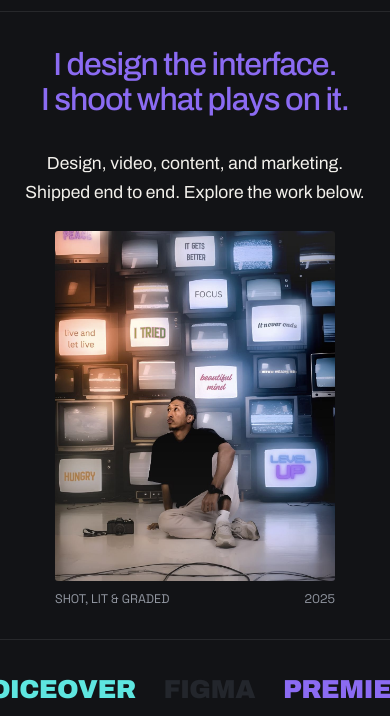
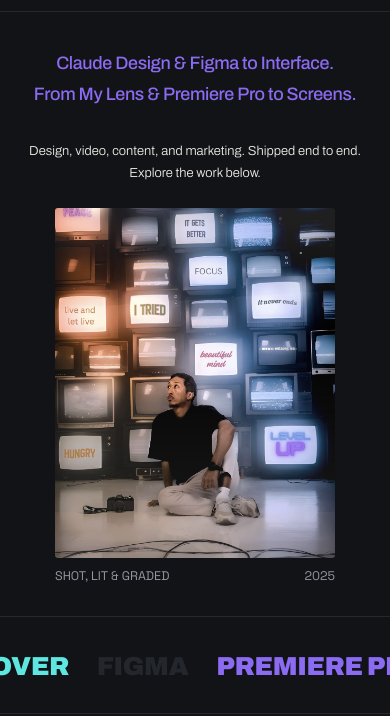
Before and after one commit to Praneshchaa/pranesh-portfolio-, a plain HTML site: page index.html in a window 390 px wide. Shown: the part 128-844 px from the top of the page. Drawn offline with Linux system fonts and the light colour scheme.

Commit message:
Hero section changes

```diff
--- a/index.html
+++ b/index.html
@@ -5,7 +5,7 @@
 <meta name="viewport" content="width=device-width, initial-scale=1">
 <title>Pranesh Shrestha — UI/UX Designer &amp; Video Editor</title>
 <meta name="description" content="Pranesh Shrestha — UI/UX designer, video editor, voiceover artist and visual storyteller based in Kathmandu, Nepal.">
-<link rel="preconnect" href="https://fonts.googleapis.com"><link rel="preconnect" href="https://fonts.gstatic.com" crossorigin=""><link href="https://fonts.googleapis.com/css2?family=Newsreader:opsz,wght@6..72,300;6..72,400;6..72,500&amp;family=Archivo:wght@400;500;600;700;800;900&amp;family=IBM+Plex+Mono:wght@400;500;600&amp;family=Space+Grotesk:wght@400;500;600;700&amp;display=swap" rel="stylesheet"><style>
+<link rel="preconnect" href="https://fonts.googleapis.com"><link rel="preconnect" href="https://fonts.gstatic.com" crossorigin=""><link href="https://fonts.googleapis.com/css2?family=Newsreader:opsz,wght@6..72,300;6..72,400;6..72,500&amp;family=Archivo:wght@300;400;500;600;700;800;900&amp;family=IBM+Plex+Mono:wght@400;500;600&amp;family=Space+Grotesk:wght@400;500;600;700&amp;display=swap" rel="stylesheet"><style>
 html{overflow-x:clip}
 body{margin:0;background:#0e0f11;overflow-x:clip}
 a{color:#8b6bf2;text-decoration:none}a:hover{color:#a595f7}
@@ -23,8 +23,8 @@ a{color:#8b6bf2;text-decoration:none}a:hover{color:#a595f7}
 [data-mobile-bleed]{height:auto!important;min-height:420px!important}
 [data-mobile-bleed-text]{left:20px!important;bottom:26px!important;right:20px!important}
 [data-mobile-h1-xl]{font-size:38px!important}
-[data-mobile-h1-lg]{font-size:32px!important;color:var(--acc)!important}
-[data-mobile-herop]{color:var(--ink)!important}
+[data-mobile-h1-lg]{font-size:18px!important;line-height:1.7!important;color:var(--acc)!important}
+[data-mobile-herop]{color:var(--ink)!important;font-size:13px!important;font-weight:300!important}
 [data-mobile-marqbig]{font-size:26px!important}
 [data-mobile-stack]{grid-template-columns:1fr!important}
 [data-mobile-2col]{grid-template-columns:repeat(2,1fr)!important}
@@ -122,7 +122,7 @@ body.scrolled [data-name-link]{cursor:pointer!important}
 <div data-mobile-hero="" style="display:grid;grid-template-columns:1fr 460px;gap:50px;padding:56px 34px 46px;align-items:center;animation:rise .8s both;max-width:1400px">
 <div data-mobile-herotext="">
 <div data-mobile-hidetagline="" style="font:700 13px/1.7 var(--mono);color:var(--accText);letter-spacing:.1em;margin-bottom:26px;max-width:34ch">UI/UX DESIGNER · VIDEO EDITOR<br><span style="color:#fff;white-space:nowrap">VOICEOVER ARTIST · VISUAL STORYTELLER</span></div>
-<h1 data-mobile-h1-lg="" style="margin:0 0 32px;font:500 61.5px/1.08 var(--display);letter-spacing:-.032em;color:var(--ink);text-wrap:balance">I design the interface.<br>I shoot what plays on it.</h1>
+<h4 data-mobile-h1-lg="" style="margin:0 0 32px;font:500 40px/1.2 var(--display);letter-spacing:-.02em;color:var(--ink);text-wrap:balance">Claude Design & Figma to Interface.<br> From My Lens & Premiere Pro to Screens.</h4>
 <p data-mobile-herop="" style="margin:0;max-width:46ch;font:400 17.5px/1.66 var(--font);color:var(--dim);text-wrap:pretty"><span data-desktop-label="">UI/UX, product design, videography, video editing, script writing, content writing, voiceover, branding, creative ads and marketing, all shipped and linked below.</span><span data-mobile-label="" style="display:none">Design, video, content, and marketing. Shipped end to end. Explore the work below.</span></p>
 
 </div>
@@ -142,8 +142,8 @@ body.scrolled [data-name-link]{cursor:pointer!important}
 
 <div style="overflow:hidden;padding:36px 0 34px;border-top:1px solid var(--line2);border-bottom:1px solid var(--line2)">
 <div data-mobile-marqbig="" style="display:flex;width:max-content;animation:marq 26s linear infinite;font:900 52px/1 var(--display);letter-spacing:-.02em;white-space:nowrap">
-<span style="color:#8b6bf2;padding-right:28px">ILLUSTRATOR</span><span style="color:#23262c;padding-right:28px">DRONE VIDEOGRAPHY</span><span style="color:#5ee6e0;padding-right:28px">VOICEOVER</span><span style="color:#23262c;padding-right:28px">FIGMA</span><span style="color:#8b6bf2;padding-right:28px">PREMIERE PRO</span><span style="color:#23262c;padding-right:28px">DAVINCI RESOLVE</span><span style="color:#5ee6e0;padding-right:28px">AFTER EFFECTS</span><span style="color:#23262c;padding-right:28px">LIGHTROOM</span><span style="color:#f0568f;padding-right:28px">SCRIPTWRITING</span><span style="color:#8b6bf2;padding-right:28px">META ADS</span>
-<span style="color:#8b6bf2;padding-right:28px">ILLUSTRATOR</span><span style="color:#23262c;padding-right:28px">DRONE VIDEOGRAPHY</span><span style="color:#5ee6e0;padding-right:28px">VOICEOVER</span><span style="color:#23262c;padding-right:28px">FIGMA</span><span style="color:#8b6bf2;padding-right:28px">PREMIERE PRO</span><span style="color:#23262c;padding-right:28px">DAVINCI RESOLVE</span><span style="color:#5ee6e0;padding-right:28px">AFTER EFFECTS</span><span style="color:#23262c;padding-right:28px">LIGHTROOM</span><span style="color:#f0568f;padding-right:28px">SCRIPTWRITING</span><span style="color:#8b6bf2;padding-right:28px">META ADS</span>
+<span style="color:#8b6bf2;padding-right:28px">ILLUSTRATOR</span><span style="color:#23262c;padding-right:28px">DRONE VIDEOGRAPHY</span><span style="color:#5ee6e0;padding-right:28px">VOICEOVER</span><span style="color:#23262c;padding-right:28px">FIGMA</span><span style="color:#8b6bf2;padding-right:28px">PREMIERE PRO</span><span style="color:#23262c;padding-right:28px">DAVINCI RESOLVE</span><span style="color:#5ee6e0;padding-right:28px">AFTER EFFECTS</span><span style="color:#23262c;padding-right:28px">LIGHTROOM</span><span style="color:#f0568f;padding-right:28px">SCRIPTWRITING</span><span style="color:#8b6bf2;padding-right:28px">META ADS</span><span style="color:#f0568f;padding-right:28px">CLAUDE DESIGN</span>
+<span style="color:#8b6bf2;padding-right:28px">ILLUSTRATOR</span><span style="color:#23262c;padding-right:28px">DRONE VIDEOGRAPHY</span><span style="color:#5ee6e0;padding-right:28px">VOICEOVER</span><span style="color:#23262c;padding-right:28px">FIGMA</span><span style="color:#8b6bf2;padding-right:28px">PREMIERE PRO</span><span style="color:#23262c;padding-right:28px">DAVINCI RESOLVE</span><span style="color:#5ee6e0;padding-right:28px">AFTER EFFECTS</span><span style="color:#23262c;padding-right:28px">LIGHTROOM</span><span style="color:#f0568f;padding-right:28px">SCRIPTWRITING</span><span style="color:#8b6bf2;padding-right:28px">META ADS</span><span style="color:#f0568f;padding-right:28px">CLAUDE DESIGN</span>
 </div>
 </div>
 
@@ -483,7 +483,7 @@ body.scrolled [data-name-link]{cursor:pointer!important}
 </div>
 <div style="font:500 30.5px/1.2 var(--display);color:#fff">HobbyX: Grading Tracker</div>
 <div style="font:400 12px/1 var(--mono);color:var(--accText);letter-spacing:.1em">MY ROLE: LEAD MOBILE UI/UX DESIGNER</div>
-<div style="font:400 16px/1.65 var(--font);color:#c7cad0;max-width:480px">I led mobile UI/UX design for the official companion app to HobbyX Marketplace, covering onboarding, grading order tracking, card detail and grade reveal screens, notifications and account management, for collectors tracking PSA submissions from arrival to grades ready. I designed it using Claude Design.</div>
+<div style="font:400 16px/1.65 var(--font);color:#c7cad0;max-width:480px">I led mobile UI/UX design for the official companion app to HobbyX Marketplace, covering onboarding, grading order tracking, card detail and grade reveal screens, notifications and account management, for collectors tracking PSA submissions from arrival to grades ready. I designed it using <b style="font-weight:700;color:#fff">Claude Design</b>.</div>
 </div>
 <div style="position:relative;background:#000;display:flex;align-items:center;justify-content:center;padding:26px 0">
 <div style="position:relative;width:190px;aspect-ratio:9/19.5;border-radius:22px;overflow:hidden;border:1px solid rgba(255,255,255,.14);box-shadow:0 20px 50px rgba(0,0,0,.6)">
@@ -609,7 +609,7 @@ body.scrolled [data-name-link]{cursor:pointer!important}
 <div style="padding:11px 13px">
 <div style="font:400 10.5px/1 var(--mono);color:var(--accText);letter-spacing:.1em;margin-bottom:6px">MY ROLE: UI/UX DESIGN</div>
 <div style="font:500 16.5px/1.2 var(--display);color:var(--ink);margin-bottom:4px">Vatsalya Sewa Griha <span style="font-size:.6em;color:var(--accText)">↗</span></div>
-<div style="font:400 13px/1.45 var(--font);color:var(--dim)">I created the logo, colour palette, slogan and motto for the company, built the website, and wrote scripts for creative ads, videographing and editing them in Premiere Pro. I ran Meta ads and handled digital marketing alongside branding and design.</div>
+<div style="font:400 13px/1.45 var(--font);color:var(--dim)">I created thier website using <b style="font-weight:700;color:#fff">Claude Design</b>. I created the logo in Illustrator, colour palette, slogan and motto for the company, built the website, and wrote scripts for creative ads, videographing and editing them in Premiere Pro. I ran Meta ads and handled digital marketing alongside branding and design.</div>
 </div>
 </a>
 </div>
```
